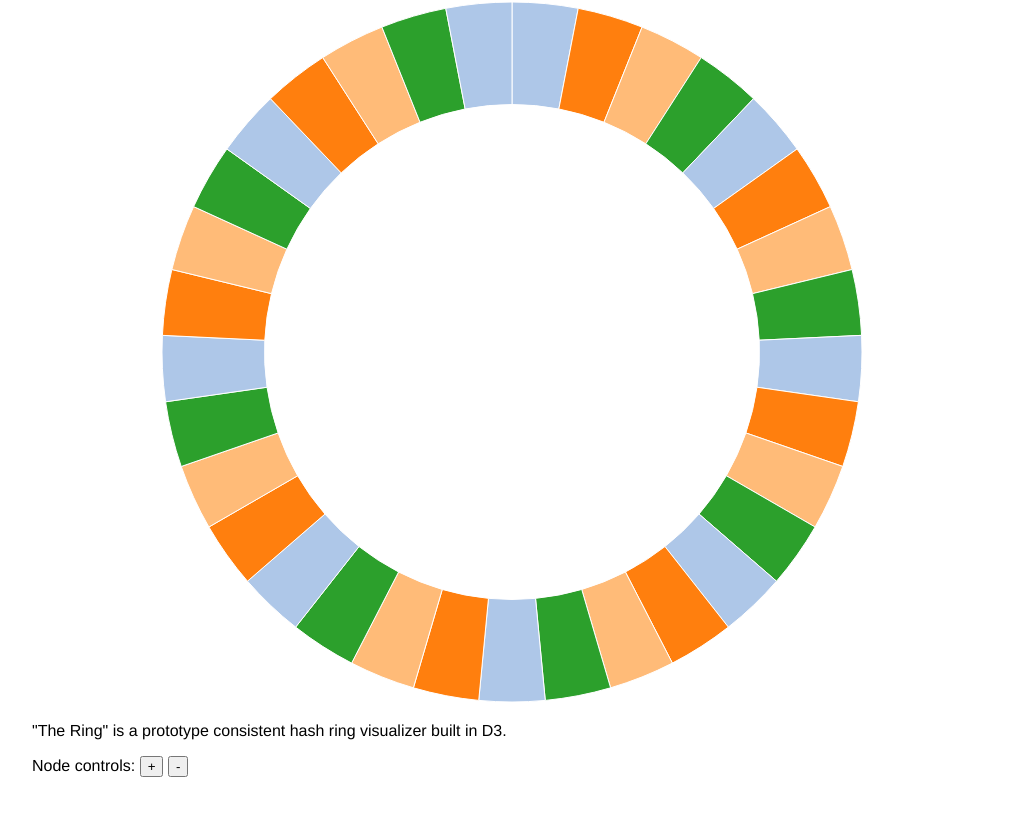
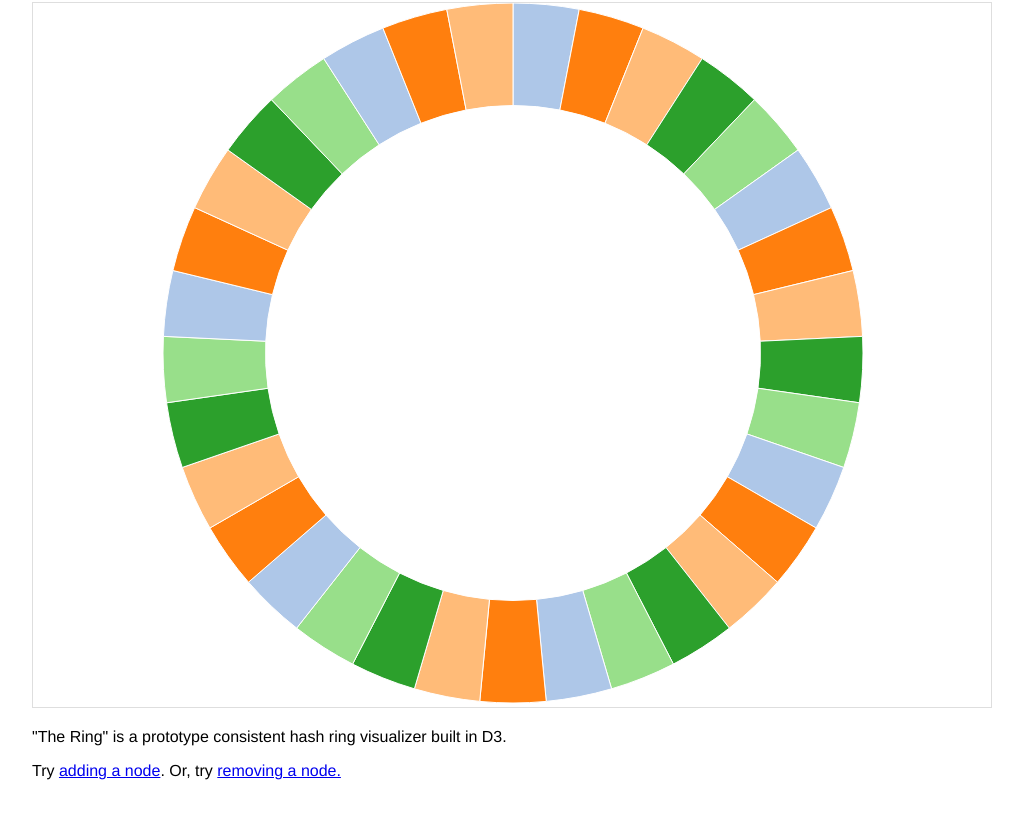
Before and after one commit to cmeiklejohn/ring, a plain HTML site: page index.html in a window 1280 px wide. Shown: the part 98-916 px from the top of the page, without its empty margins (128-1151 px from the left). Drawn offline with Linux system fonts and the light colour scheme.

Commit message:
Add minor styles.

```diff
--- a/css/style.css
+++ b/css/style.css
@@ -15,6 +15,10 @@ h1 {
   margin: .3em 0 .1em 0;
 }
 
-small {
-  font-size: 32px;
+section {
+  border: 1px solid #dedede;
 }
+
+footer {
+  margin-top: 20px;
+}
--- a/index.html
+++ b/index.html
@@ -10,12 +10,11 @@
 
   <section></section>
 
-  <p>"The Ring" is a prototype consistent hash ring visualizer built in D3.</p>
+  <footer>
+    <p>"The Ring" is a prototype consistent hash ring visualizer built in D3.</p>
 
-  <footer>
-    <span>Node controls:</span>
-    <button id="add-node">+</button>
-    <button id="remove-node">-</button>
+    <p>Try <a id="add-node" href="#">adding a node</a>.  Or, try <a
+      id="remove-node" href="#">removing a node.</a></p>
   </footer>
 
   <script src="js/d3.v3.min.js"></script>
--- a/js/ring.js
+++ b/js/ring.js
@@ -3,7 +3,7 @@ var width = 960,
     height = 700,
     radius = Math.min(width, height) / 2,
     color = d3.scale.category20(),
-    duration = 1500;
+    duration = 1000;
 
 var svg = d3.select("section").append("svg")
     .attr("width", width)
@@ -48,7 +48,7 @@ function updateRing(ring) {
 }
 
 // Defaults.
-var n_nodes = 4;
+var n_nodes = 5;
 var n_partitions = 32;
 
 // Generate the ring.
@@ -67,12 +67,16 @@ function renderRing(n_nodes, n_partitions) {
 renderRing(n_nodes, n_partitions);
 
 // Handle the ring events.
-document.getElementById("add-node").addEventListener("click", function() {
+d3.selectAll("#add-node").on("click", function(click, i, e) {
+  d3.event.preventDefault();
+
   n_nodes++;
   renderRing(n_nodes, n_partitions);
 });
 
-document.getElementById("remove-node").addEventListener("click", function() {
+d3.selectAll("#remove-node").on("click", function(click) {
+  d3.event.preventDefault();
+
   n_nodes--;
 
   if(n_nodes <= 0) {
```
